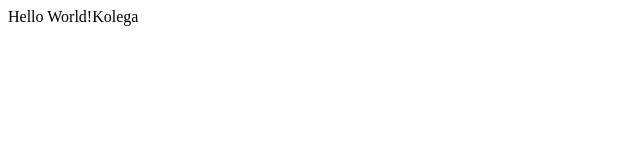
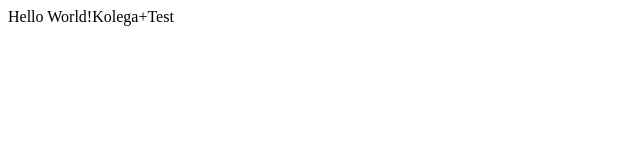
Before and after one commit to Pelasia35/GitTutorial, a plain HTML site: page index.html in a window 1280 px wide. Shown: the full height of the page, 0-640 px from the left. Drawn offline with Linux system fonts and the light colour scheme.

Commit message:
nasza zmiana

```diff
--- a/index.html
+++ b/index.html
@@ -6,6 +6,6 @@
     <title>Git Tutorial </title>
 </head>
 <body>
-    Hello World!Kolega
+    Hello World!Kolega+Test
 </body>
 </html>
```
